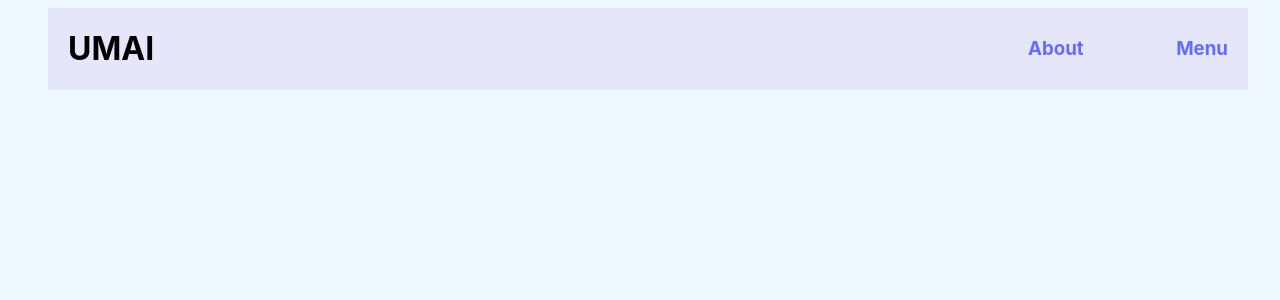
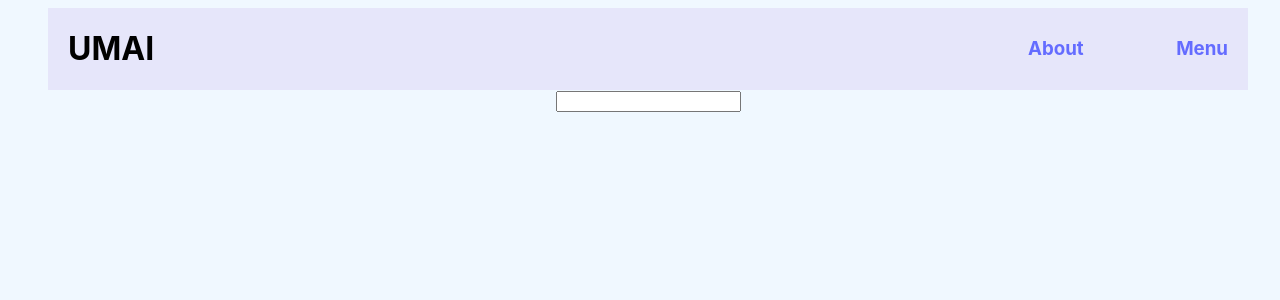
Before and after one commit to isaacach/umai, a React (Vite) app: page / in a window 1280 px wide. Shown: the top 300 px of the page. Built offline with nearby package versions, Linux system fonts and the light colour scheme.

Commit message:
added api and search components

```diff
--- a/index.html
+++ b/index.html
@@ -8,6 +8,6 @@
   </head>
   <body>
     <div id="root"></div>
-    <script type="module" src="/src/main.jsx"></script>
+    <script type="module" src="/src/index.jsx"></script>
   </body>
 </html>
--- a/src/App.jsx
+++ b/src/App.jsx
@@ -1,13 +1,24 @@
-import './App.css';
-import Nav from './components/nav'
-import Main from "./components/main";
+import './css/App.css';
+import Nav from './components/Nav';
+import SearchBar from './components/SearchBar';
+import { searchRecipes } from './api';
 
 function App() {
+
+  const handleSubmit = (searchTerm) => {
+    searchRecipes(searchTerm);
+  }
 
   return (
     <div className='page-wrapper'>
       <Nav/>
-      <Main/>
+      <div className='contaianer main'>
+      <div className='row main'>
+        <div className='col main'>
+        <SearchBar onSubmit={handleSubmit}/>
+        </div>
+      </div>
+    </div>
     </div>
   )
 }
--- /dev/null
+++ b/src/api.jsx
@@ -0,0 +1,7 @@
+
+export const searchRecipes = async () => {
+  const response = await fetch('www.themealdb.com/api/json/v1/1/random.php');
+  const data = await response.json();
+
+  console.log(data);
+}
--- /dev/null
+++ b/src/components/SearchBar.jsx
@@ -0,0 +1,22 @@
+import { useState } from 'react';
+
+export default function SearchBar({ onSubmit }) {
+  const [searchTerm, setSearchTerm] = useState('');
+
+  const handleSubmit = (e) => {
+    e.preventDefault();
+    onSubmit(searchTerm);
+  }
+
+  const handleChange = (e) => {
+    setSearchTerm(e.target.value);
+  }
+
+    return (
+        <div>
+            <form onSubmit={handleSubmit}>
+              <input onChange={handleChange} value={searchTerm} />
+            </form>
+        </div>
+    )
+}
--- a/src/components/main.jsx
+++ /dev/null
@@ -1,14 +0,0 @@
-
-function Main() {
-
-  return (
-    <div className='contaianer main'>
-      <div className='row main'>
-        <div className='col main'>
-        </div>
-      </div>
-    </div>
-  )
-}
-
-export default Main
--- a/src/components/nav.jsx
+++ b/src/components/nav.jsx
@@ -1,6 +1,6 @@
-import './nav.css';
+import '../css/nav.css'
 
-function Nav() {
+export default function Nav() {
 
   return (
     <div className='container nav'>
@@ -20,5 +20,3 @@ function Nav() {
     </div>
   )
 }
-
-export default Nav
--- a/src/App.css
+++ b/src/css/App.css
@@ -8,9 +8,10 @@ html {
 
 .page-wrapper {
   display: flex;
+  flex-direction: column;
   min-height: 100vh;
   width: 100vw;
-  justify-content: center;
+  align-items: center;
 }
 
 .container {
```
Also changed, not shown: src/components/RecipeList.jsx (added), src/css/nav.css (renamed from src/components/nav.css), src/index.jsx (renamed from src/main.jsx).
